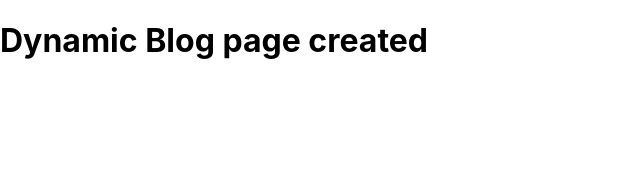
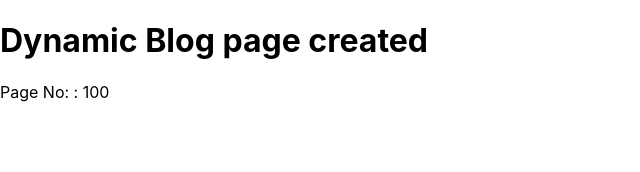
Before and after one commit to RaisulislamRimon/next-js-my-app, a Next.js app: page /blogs/100 in a window 1280 px wide. Shown: the top 172 px of the page, without its empty margins (0-640 px from the left). Built offline with nearby package versions, Linux system fonts and the light colour scheme.

Commit message:
1 file modified

```diff
--- a/pages/blogs/[blogId].js
+++ b/pages/blogs/[blogId].js
@@ -1,7 +1,12 @@
+import { useRouter } from 'next/router';
+
 export default function blogId() {
+  const router = useRouter();
+  const blogId = router.query.blogId;
   return (
     <div>
-      <h1>Dynamic Blog page created</h1>
+      <h1>Dynamic Blog page created </h1>
+      <p>Page No: : {blogId}</p>
     </div>
   );
 }
```
